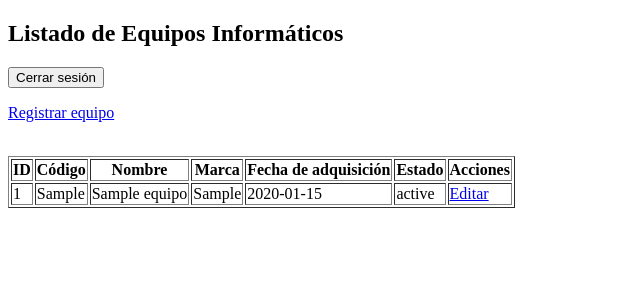
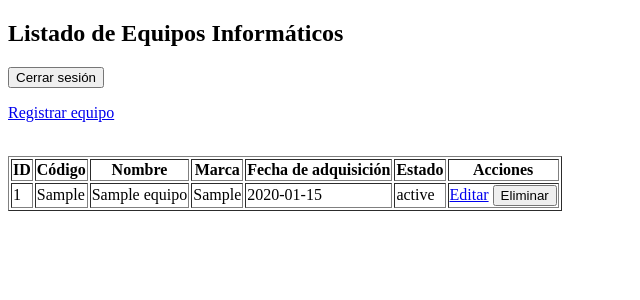
Before and after one commit to Anny891/Anny-EX2, a Laravel app: page /equipos in a window 1280 px wide. Shown: the top 300 px of the page, without its empty margins (0-640 px from the left). Run offline with Laravel 12, Linux system fonts and the light colour scheme; tables that the repository leaves empty hold one stand-in row (values such as "Sample post").

Commit message:
Eliminar registros

```diff
--- a/Equipo-Repos/app/Http/Controllers/EquipoController.php
+++ b/Equipo-Repos/app/Http/Controllers/EquipoController.php
@@ -94,5 +94,11 @@ class EquipoController extends Controller
     public function destroy(string $id)
     {
         //
+         $equipo = Equipo::findOrFail($id);
+
+        $equipo->delete();
+
+        return redirect()->route('equipo.index')
+            ->with('success', 'Equipo eliminado correctamente.');
     }
 }
--- a/Equipo-Repos/resources/views/equipo/index.blade.php
+++ b/Equipo-Repos/resources/views/equipo/index.blade.php
@@ -48,6 +48,18 @@
                     <td>{{ $equipos->estado }}</td>
                     <td>
                         <a href="{{ route('equipo.edit', $equipos->id) }}">Editar</a>
+
+                        <form method="POST"
+                            action="{{ route('equipo.destroy', $equipos->id) }}"
+                            style="display:inline;">
+                            @csrf
+                            @method('DELETE')
+
+                            <button type="submit"
+                                    onclick="return confirm('¿Desea eliminar este equipo?')">
+                                Eliminar
+                            </button>
+    </form>
                     </td>
 
                 </tr>
--- a/Equipo-Repos/routes/web.php
+++ b/Equipo-Repos/routes/web.php
@@ -38,3 +38,7 @@ Route::get('/equipos/{id}/edit', [EquipoController::class, 'edit'])
 Route::put('/equipos/{id}', [EquipoController::class, 'update'])
     ->middleware('auth')
     ->name('equipo.update');
+
+Route::delete('/equipos/{id}', [EquipoController::class, 'destroy'])
+    ->middleware('auth')
+    ->name('equipo.destroy');
```
